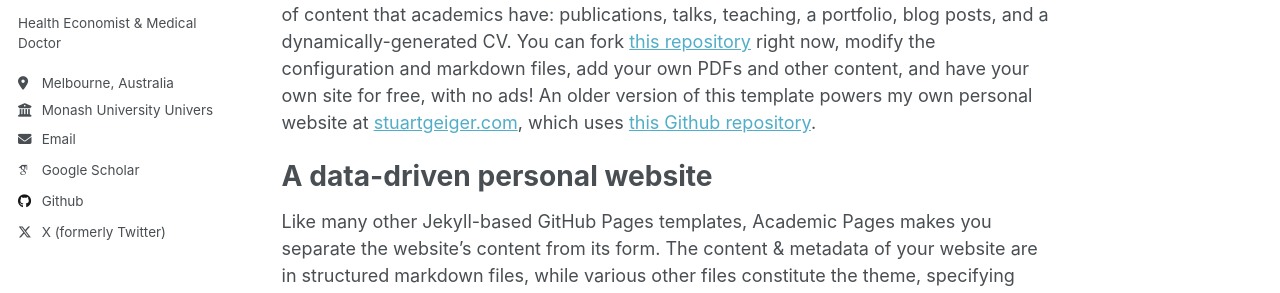
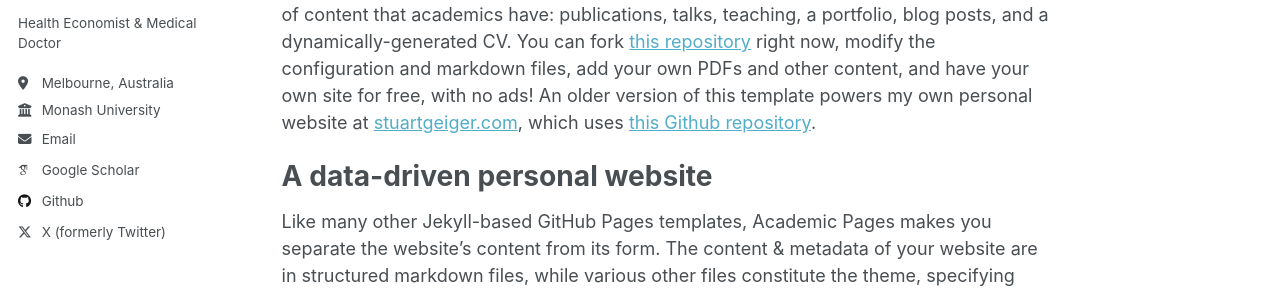
Before and after one commit to fikrurizal/fikrurizal.github.io, a Jekyll site: the page built from _pages/about.md, in a window 1280 px wide. Shown: the part 310-603 px from the top of the page. Built offline with Jekyll 4.4.1, drawn with Linux system fonts in a browser that asks for light colours; some web fonts are replaced.

Commit message:
Update _config.yml

```diff
--- a/_config.yml
+++ b/_config.yml
@@ -26,7 +26,7 @@ author:
   pronouns         : # example: "she/her"
   bio              : "Health Economist & Medical Doctor"
   location         : "Melbourne, Australia"
-  employer         : "Monash University University"
+  employer         : "Monash University"
   uri              : # URL
   email            : "fikru.rizal@monash.edu"
 
```
